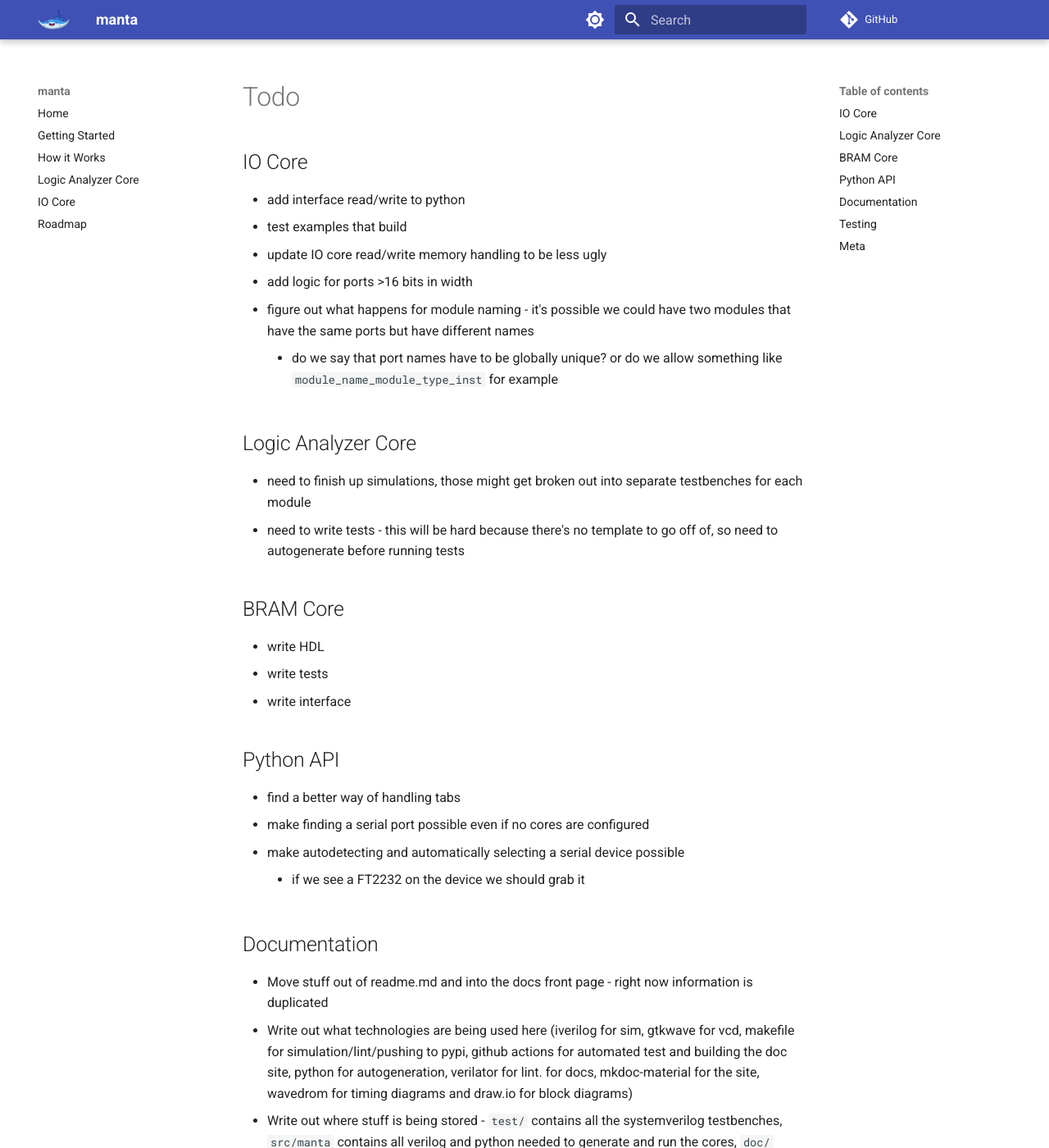
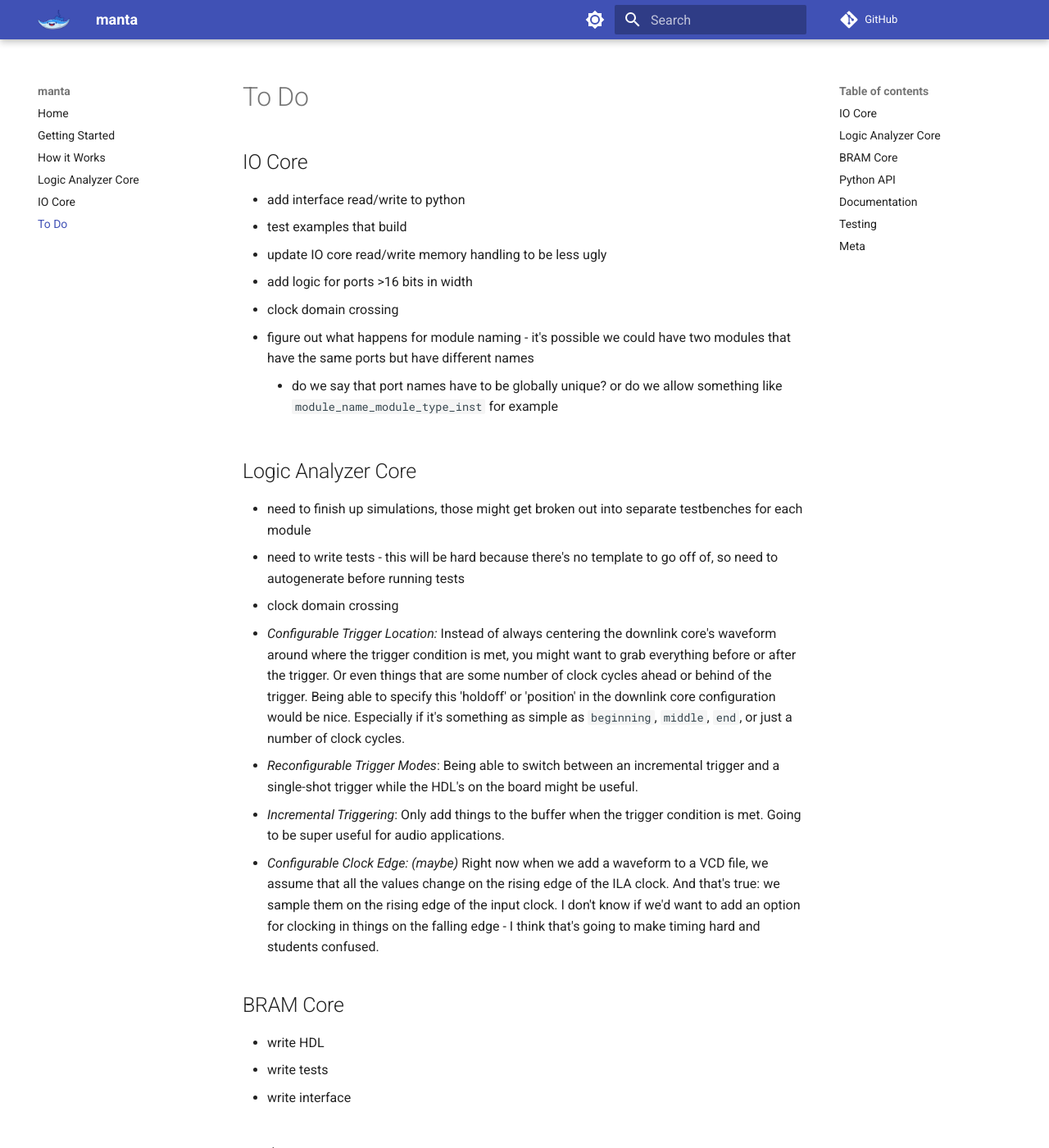
Before and after one commit to fischermoseley/manta, an MkDocs documentation site: the page built from doc/todo.md, in a window 1280 px wide and 1400 px high. Shown: the whole window at 82% size. Built offline with MkDocs 1.6.1 and Material for MkDocs 9.7.7, drawn with Linux system fonts in a browser that asks for light colours; comment, search, counter and statistics services are not loaded; some of the changed text lies outside the part shown.

Commit message:
update docs a lil

```diff
--- a/doc/todo.md
+++ b/doc/todo.md
@@ -3,12 +3,18 @@
 - test examples that build
 - update IO core read/write memory handling to be less ugly
 - add logic for ports >16 bits in width
+- clock domain crossing
 - figure out what happens for module naming - it's possible we could have two modules that have the same ports but have different names
     - do we say that port names have to be globally unique? or do we allow something like `module_name_module_type_inst` for example
 
 ## Logic Analyzer Core
 - need to finish up simulations, those might get broken out into separate testbenches for each module
 - need to write tests - this will be hard because there's no template to go off of, so need to autogenerate before running tests
+- clock domain crossing
+- _Configurable Trigger Location:_ Instead of always centering the downlink core's waveform around where the trigger condition is met, you might want to grab everything before or after the trigger. Or even things that are some number of clock cycles ahead or behind of the trigger. Being able to specify this 'holdoff' or 'position' in the downlink core configuration would be nice. Especially if it's something as simple as `beginning`, `middle`, `end`, or just a number of clock cycles.
+- _Reconfigurable Trigger Modes_: Being able to switch between an incremental trigger and a single-shot trigger while the HDL's on the board might be useful.
+- _Incremental Triggering_: Only add things to the buffer when the trigger condition is met. Going to be super useful for audio applications.
+- _Configurable Clock Edge: (maybe)_ Right now when we add a waveform to a VCD file, we assume that all the values change on the rising edge of the ILA clock. And that's true: we sample them on the rising edge of the input clock. I don't know if we'd want to add an option for clocking in things on the falling edge - I think that's going to make timing hard and students confused.
 
 ## BRAM Core
 - write HDL
@@ -35,5 +41,9 @@
 - try doing literally anything on Windows lol
 
 ## Meta
+- need to write up some kind of tutorial for beta testers to run through
 - probably want to make all the manta source pass verilator lint - doesn't look like this would be too hard to do
 - maybe install local github actions runner to ubuntu/macos/linux VM with boards attached to it or something - just to make sure that examples actually work for real
+- _OpenCores Listing_: Might want to chuck this up on [https://opencores.org/projects](https://opencores.org/projects), just for kicks.
+- _FuseSoC integration_: This will probably exist in some headless-ish mode that separates manta's core generation and operation, but it'd be kinda nice for folks who package their projects with FuseSoC.
+- _Test Manta on non-Xilinx FPGAs_: This is in progress for the Lattice iCE40 on the Icestick, and the Altera Cyclone IV on the DE0 Nano.
--- a/mkdocs.yml
+++ b/mkdocs.yml
@@ -52,4 +52,4 @@
     - How it Works: how_it_works.md
     - Logic Analyzer Core: logic_analyzer_core.md
     - IO Core: io_core.md
-    - Roadmap: roadmap.md
+    - To Do: todo.md
```
Also changed, not shown: doc/roadmap.md (deleted, +0 -34 lines).
